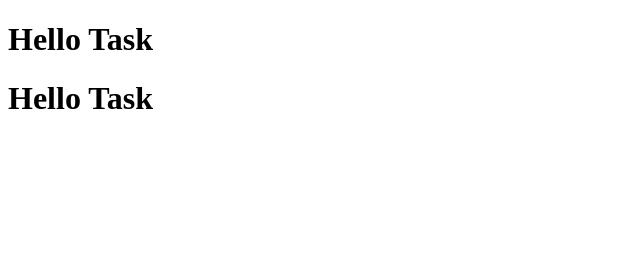
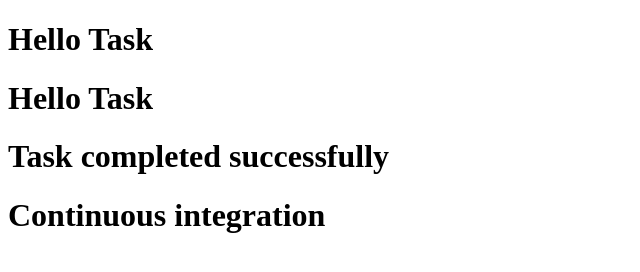
Before and after one commit to Sanjana22-YA/task, a plain HTML site: page index.html in a window 1280 px wide. Shown: the whole page, without its empty margins (0-640 px from the left). Drawn offline with Linux system fonts and the light colour scheme.

Commit message:
Update index.html

```diff
--- a/index.html
+++ b/index.html
@@ -8,5 +8,7 @@
 <body>
     <h1>Hello Task</h1>
     <h1>Hello Task</h1>
+    <h1>Task completed successfully </h1>
+    <h1>Continuous integration</h1>
 </body>
 </html>
```
